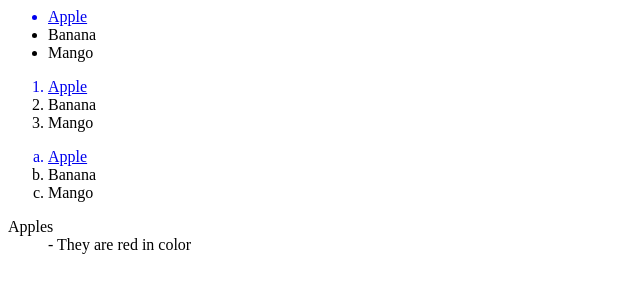
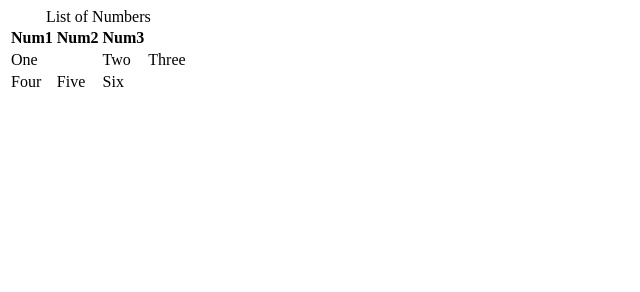
Before and after one commit to j770044/HTML, a plain HTML site: page site/index.html in a window 1280 px wide. Shown: the whole page, without its empty margins (0-640 px from the left). Drawn offline with Linux system fonts and the light colour scheme.

Commit message:
added tables

```diff
--- a/site/index.html
+++ b/site/index.html
@@ -73,30 +73,56 @@
     <iframe width="560" height="315" src="https://www.youtube.com/embed/ipnWAKoiBtY" frameborder="0" allow="accelerometer; autoplay; clipboard-write; encrypted-media; gyroscope; picture-in-picture" allowfullscreen></iframe> -->
 
     <!-- Unordered list -->
-    <ul>
+    <!-- <ul>
         <a href="#"><li>Apple</li></a>
         <li>Banana</li>
         <li>Mango</li>
-    </ul>
+    </ul> -->
 
     <!-- Ordered list -->
-    <ol>
+    <!-- <ol>
         <a href="#"><li>Apple</li></a>
         <li>Banana</li>
         <li>Mango</li>
-    </ol>
+    </ol> -->
 
     <!-- type = "A, i, I" -->
-    <ol type = "a">
+    <!-- <ol type = "a">
         <a href="#"><li>Apple</li></a>
         <li>Banana</li>
         <li>Mango</li>
-    </ol>
+    </ol> -->
 
     <!-- description list -->
-    <dl>
+    <!-- <dl>
         <dt>Apples</dt>
         <dd>- They are red in color</dd>
-    </dl>
+    </dl> -->
+
+    <table>
+        <thead>
+            <!-- Title of the table -->
+            <caption>List of Numbers</caption>
+            <tr>
+                <th>Num1</th>
+                <th>Num2</th>
+                <th>Num3</th>
+            </tr>
+        </thead>
+        <tbody>
+            <tr>
+                <td colspan="2">One</td>
+                <td>Two</td>
+                <td>Three</td>
+            </tr>
+
+            <tr>
+                <td>Four</td>
+                <td>Five</td>
+                <td>Six</td>
+            </tr>
+        </tbody>
+
+    </table>
 </body>
 </html>
```
